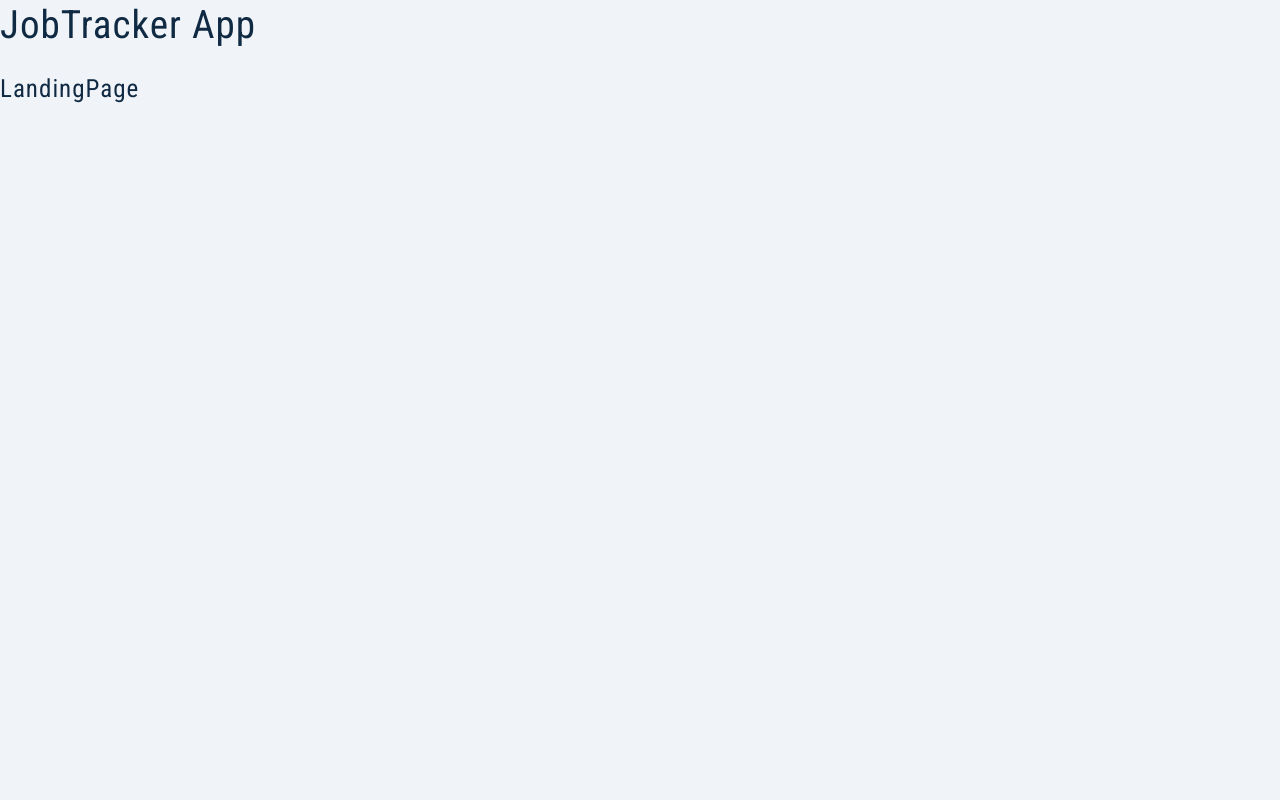
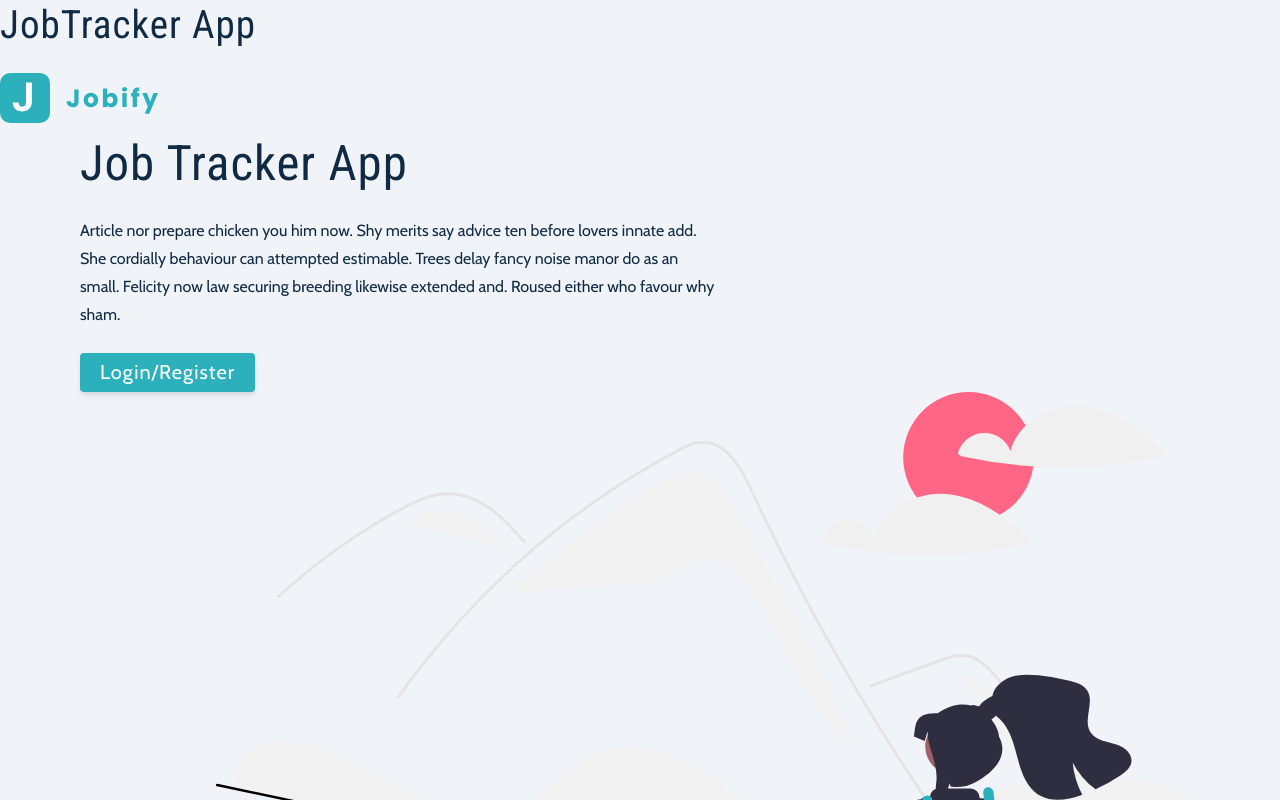
Before and after one commit to MAbdurahman/mern-job-tracker, a React (Create React App) app in the folder frontend/: page /landing in a window 1280 px wide. Shown: the top 800 px of the page. Built offline with nearby package versions, Linux system fonts and the light colour scheme.

Commit message:
Complete landing page structure with image and text

```diff
--- a/frontend/src/pages/Landing.jsx
+++ b/frontend/src/pages/Landing.jsx
@@ -4,8 +4,26 @@ import MainImg from './../assets/img/main.svg';
 
 export default function Landing() {
    return (
-      <div>
-         <h4>LandingPage</h4>
-      </div>
-   )
+		<main>
+			<nav>
+				<img className='logo' src={Logo} alt='logo' />
+			</nav>
+			<div className='container page'>
+				<div className='info'>
+					<h1>
+						job <span> tracker</span> app
+					</h1>
+					<p>
+						Article nor prepare chicken you him now. Shy merits say advice
+						ten before lovers innate add. She cordially behaviour can
+						attempted estimable. Trees delay fancy noise manor do as an
+						small. Felicity now law securing breeding likewise extended
+						and. Roused either who favour why sham.
+					</p>
+               <button className="btn btn-hero">Login/Register</button>
+				</div>
+            <img className='img main-img' src={MainImg} alt="job banner"/>
+			</div>
+		</main>
+	);
 }
```
